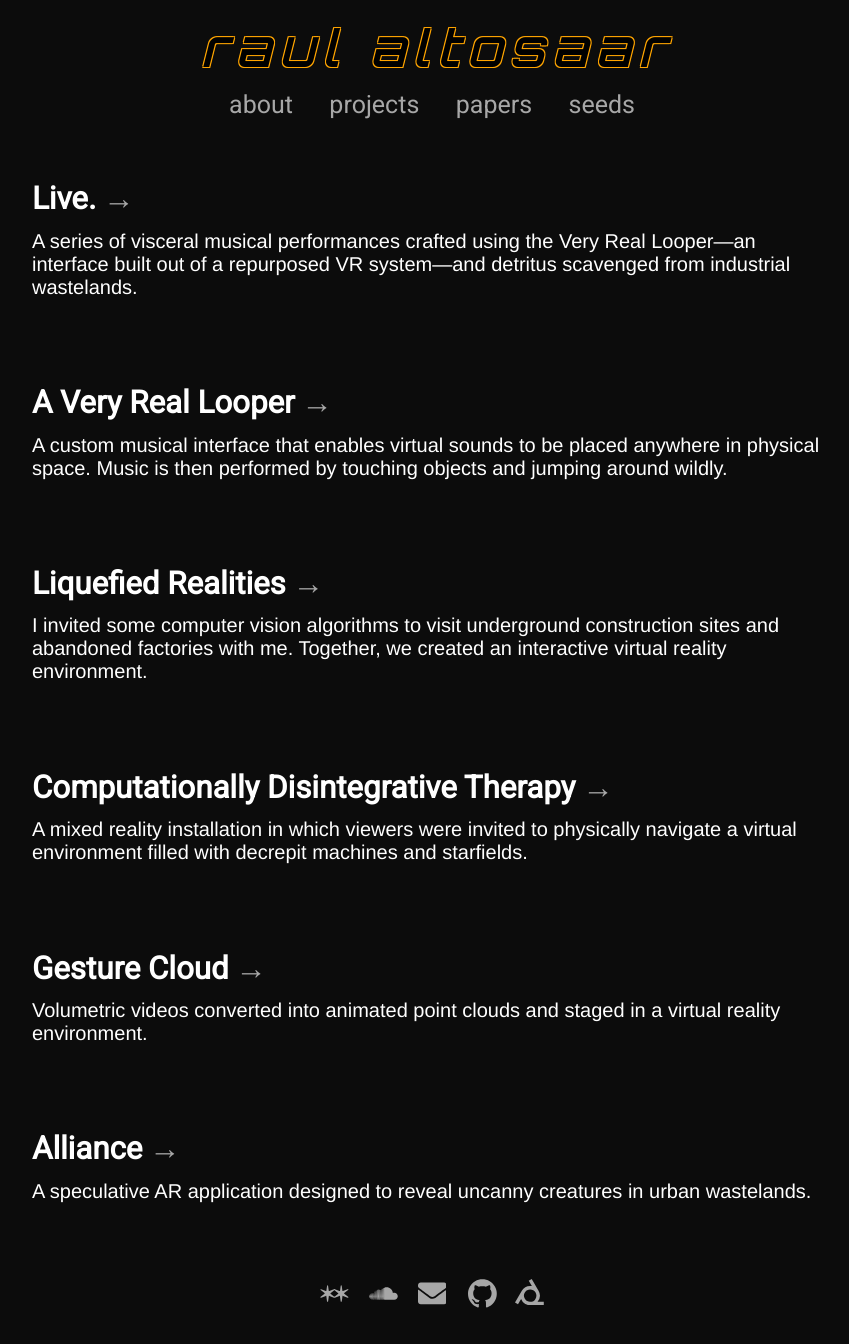
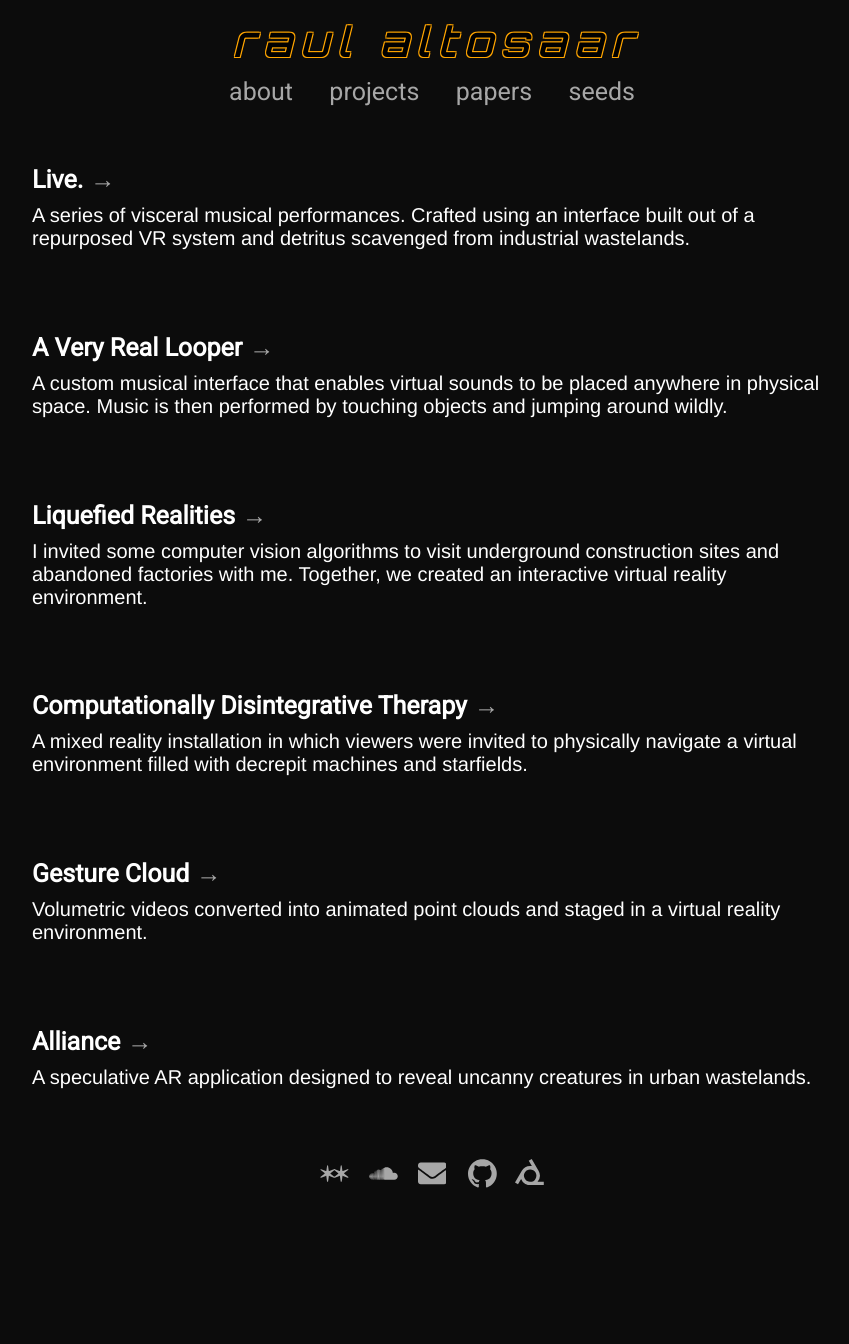
Before and after one commit to raulaltosaar/raul.earth, a Jekyll site: the page built from _pages/projects.md, in a window 1280 px wide. Shown: the whole page, without its empty margins (208-1057 px from the left). Built offline with Jekyll 4.4.1, drawn with Linux system fonts in a browser that asks for light colours; after the commit the page ends 1218 px from its top, so only the background shows below that.

Commit message:
finish artful design hmw

```diff
--- a/_pages/projects.md
+++ b/_pages/projects.md
@@ -15,7 +15,7 @@ permalink: /projects
 
 <h2 class="arrow">Live.</h2>
 
-<h3>A series of visceral musical performances crafted using the Very Real Looper&mdash;an interface built out of a repurposed VR system&mdash;and detritus scavenged from industrial wastelands.</h3>
+<h3>A series of visceral musical performances. Crafted using an interface built out of a repurposed VR system and detritus scavenged from industrial wastelands.</h3>
 
 </a>
 
--- a/assets/css/style.css
+++ b/assets/css/style.css
@@ -15,7 +15,7 @@ body {
 
 h1 {
 	font-family: Orbitron, Helvetica, Arial, sans-serif;
-	font-size: 3em;
+	font-size: 2.441em;
 }
 
 h1 a {
@@ -56,7 +56,7 @@ nav a.selected {
 }
 
 h2 {
-	font-size: 1.953em;
+	font-size: 1.563em;
 	font-family: Roboto, Helvetica, Arial, sans-serif;
 }
 
@@ -237,7 +237,7 @@ hr {
 	display: flex;
 	align-items: center;
 	justify-content: space-around;
-	margin: 30px 0;
+	margin: 1.5em 0;
 }
 
 .footer-icons li {
@@ -274,6 +274,10 @@ hr {
 		padding: 0.5em 0em 1em 0em;
 	}
 
+	nav li {
+		padding: 0px 0.4em;
+	}
+
 	p {
 		font-size: 1em;
 	}
@@ -287,11 +291,3 @@ hr {
 	}
 
 }
-
-@media only screen and (max-width: 360px) {
-
-	nav a {
-		font-size: 1em;
-	}
-
-}
```
Also changed, not shown: _blogposts/artful-design-1.md (+14 -4 lines), 2 other files.
